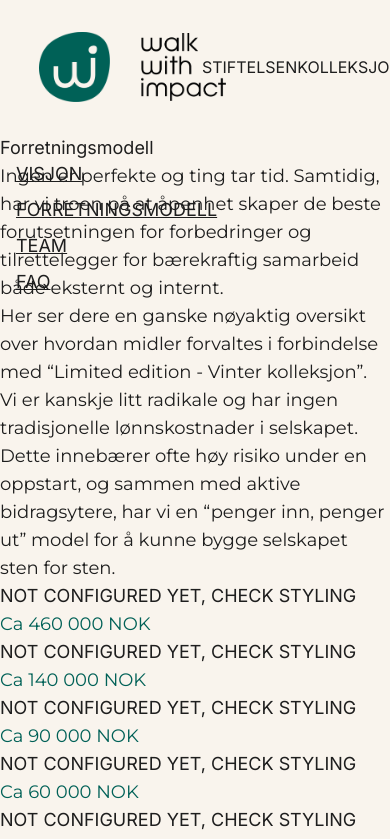
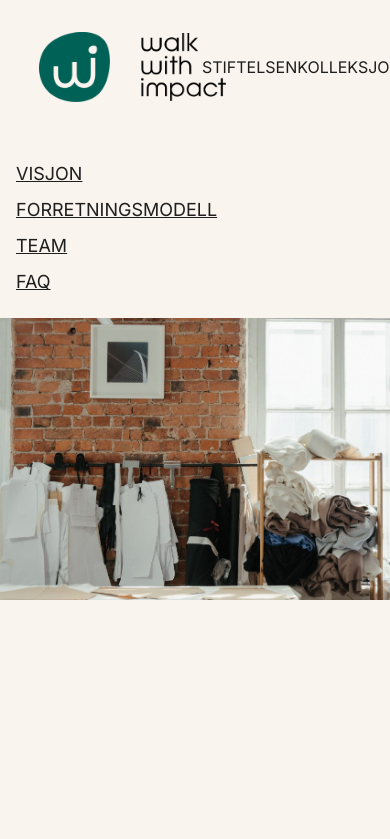
Before and after one commit to Ojself/walkwithimpact, a Next.js app: page /vart-arbeid in a window 390 px wide. Shown: the top 839 px of the page. Built offline with nearby package versions, Linux system fonts and the light colour scheme.

Commit message:
quick commit

```diff
--- a/app/vart-arbeid/page.jsx
+++ b/app/vart-arbeid/page.jsx
@@ -1,9 +1,63 @@
+"use client";
+import React, { useRef } from "react";
 import Heading2 from "@/components/layout/typography/Heading2";
 import Heading3 from "@/components/layout/typography/Heading3";
 import Paragraph from "@/components/layout/typography/Paragraph";
 import ParagraphBold from "@/components/layout/typography/ParagraphBold";
 import Image from "next/image";
-import React from "react";
+
+import {
+  Accordion,
+  AccordionItem,
+  AccordionItemHeading,
+  AccordionItemButton,
+  AccordionItemPanel,
+} from "react-accessible-accordion";
+import "react-accessible-accordion/dist/fancy-example.css";
+import SubParagraph from "@/components/layout/typography/SmallText";
+
+const faqs = [
+  {
+    q: "HVORFOR ER IKKE STIFTELSEN ETABLERT?",
+    a: "any answer",
+  },
+  {
+    q: "HVORDAN VIL OVERSKUDDET FORVALTES?",
+    a: "any answer",
+  },
+  {
+    q: "NÅR VIL DERE STARTE ARBEIDET I STIFTELSEN?",
+    a: "any answer",
+  },
+  {
+    q: "VIL DERE MÅLE DEN FAKTISKE EFFEKTEN AV ARBEIDET I STIFTELSEN?",
+    a: "any answer",
+  },
+  {
+    q: "HVORDAN VIL DERE JOBBE FOR Å REDUSERE KLASSISK OVERHEAD?",
+    a: "any answer",
+  },
+  {
+    q: "JEG KJENNER NOEN SOM KUNNE HATT BEHOV FOR DENNE TJENESTEN. HVA GJØR JEG?",
+    a: "any answer",
+  },
+  {
+    q: "JEG REPRESENTERER EN IDEEL ORGANISASJON OG ØNSKER SAMARBEID",
+    a: "any answer",
+  },
+  {
+    q: "JEG HAR LYST TIL Å BIDRA PÅ KORT ELLER LANG SIKT",
+    a: "any answer",
+  },
+  {
+    q: "JEG TRENGER IKKE FLERE KLÆR, MEN ØNSKER Å STØTTE ØKONOMISK",
+    a: "any answer",
+  },
+  {
+    q: "NÅR VIL DET KOMME ANDRE IDEELLE FORMÅL MAN KAN STØTTE?",
+    a: "any answer",
+  },
+];
 
 const images = [
   { src: "/imgs/profile_tormod.png", alt: "/profile picture Tormod" },
@@ -16,19 +70,33 @@ const images = [
 ];
 
 const VartArbeid = () => {
+  const visjonRef = useRef(null);
+  const forretningsModellRef = useRef(null);
+  const teamRef = useRef(null);
+  const faqRef = useRef(null);
+
+  const handleNavigationClick = (ref) => {
+    ref.current.scrollIntoView({
+      behavior: "smooth",
+      block: "start",
+    });
+  };
   return (
     <main className='flex flex-col items-end '>
-      {/* <section className='w-full md:w-2/3'>
-        <div className='h-20'>
+      <section
+        ref={visjonRef}
+        className='w-full md:w-2/3 py-20 md:py-28  h-[650px]'
+      >
+        <div className='w-full relative h-full'>
           <Image
             alt='Tee shirts logo'
             fill
             objectFit='contain'
-            src='/imgs/model_back_tee_white.png'
+            src='/imgs/clothing_hero.jpeg'
           />
         </div>
       </section>
-      <section className='w-full md:w-2/3'>
+      {/* <section className='w-full md:w-2/3 py-20 md:py-28 '>
         <div className='h-20'>
           <Image
             alt='Tee shirts logo'
@@ -38,7 +106,10 @@ const VartArbeid = () => {
           />
         </div>
       </section> */}
-      <section className='w-full md:w-2/3'>
+      <section
+        ref={forretningsModellRef}
+        className='w-full md:w-2/3 py-20 md:py-28 '
+      >
         <Heading2 text='Forretningsmodell' />
         <Paragraph text='Ingen er perfekte og ting tar tid. Samtidig, har vi troen på at åpenhet skaper de beste forutsetningen for forbedringer og tilrettelegger for bærekraftig samarbeid både eksternt og internt. ' />
         <Paragraph text='Her ser dere en ganske nøyaktig oversikt over hvordan midler forvaltes i forbindelse med “Limited edition - Vinter kolleksjon”.' />
@@ -93,7 +164,7 @@ const VartArbeid = () => {
         <ParagraphBold className='uppercase' text='Styrehonorarer' />
         <Paragraph className='text-impact-green' text='0 NOK' />
       </section>
-      <section className='w-full md:w-2/3'>
+      <section ref={teamRef} className='w-full md:w-2/3 py-20 md:py-28 '>
         <Heading2 text='Team' />
         <div className='grid grid-cols-2 md:grid-cols-3 gap-2 md:gap-4 '>
           {images.map((image) => (
@@ -111,15 +182,65 @@ const VartArbeid = () => {
           ))}
         </div>
       </section>
-      <section className='w-full md:w-2/3'></section>
+      <section ref={faqRef} className='w-full md:w-2/3 py-20 md:py-28 '>
+        <div>
+          <Accordion className='border-0'>
+            {faqs.map((faq) => {
+              return (
+                <AccordionItem
+                  className='mb-8 border-b border-impact-black'
+                  key={faq.q}
+                >
+                  <AccordionItemHeading>
+                    <AccordionItemButton>
+                      <Paragraph className='inline' text={faq.q} />
+                    </AccordionItemButton>
+                  </AccordionItemHeading>
+                  <AccordionItemPanel>
+                    <SubParagraph text={faq.a} />
+                  </AccordionItemPanel>
+                </AccordionItem>
+              );
+            })}
+          </Accordion>
+        </div>
+      </section>
       <div className='flex flex-col fixed left-4 top-40'>
+        <button
+          className='flex'
+          onClick={() => {
+            handleNavigationClick(visjonRef);
+          }}
+        >
           <Heading3 className='uppercase mb-2 underline' text='Visjon' />
+        </button>
+        <button
+          className='flex'
+          onClick={() => {
+            handleNavigationClick(forretningsModellRef);
+          }}
+        >
           <Heading3
             className='uppercase mb-2 underline'
             text='Forretningsmodell'
           />
+        </button>
+        <button
+          className='flex'
+          onClick={() => {
+            handleNavigationClick(teamRef);
+          }}
+        >
           <Heading3 className='uppercase mb-2 underline' text='Team' />
+        </button>
+        <button
+          className='flex'
+          onClick={() => {
+            handleNavigationClick(faqRef);
+          }}
+        >
           <Heading3 className='uppercase mb-2 underline' text='Faq' />
+        </button>
       </div>
     </main>
   );
--- a/components/layout/SectionDefaultLayout.jsx
+++ b/components/layout/SectionDefaultLayout.jsx
@@ -3,7 +3,7 @@ import React from "react";
 const SectionDefaultLayout = ({ children, className }) => {
   return (
     <section
-      className={`${className} flex justify-center w-full px-14 py-20 md:px-36 md:py-28`}
+      className={`${className} flex justify-center w-full px-14 md:px-36 py-20 md:py-28`}
     >
       {children}
     </section>
--- a/components/layout/typography/SmallText.jsx
+++ b/components/layout/typography/SmallText.jsx
@@ -1,7 +1,15 @@
 import React from "react";
 
-const SmallText = ({ text }) => {
-  return <p className={`text-sm`}>{text}</p>;
+const Paragraph = ({ text, italic, className }) => {
+  return (
+    <p
+      className={`${className} text-base font-m-${
+        italic ? "italic" : "regular"
+      }`}
+    >
+      {text}
+    </p>
+  );
 };
 
-export default SubParagraph;
+export default Paragraph;
```
Also changed, not shown: public/imgs/clothing_hero.jpeg (added). Lines whose indentation alone changed are shown as unchanged.
